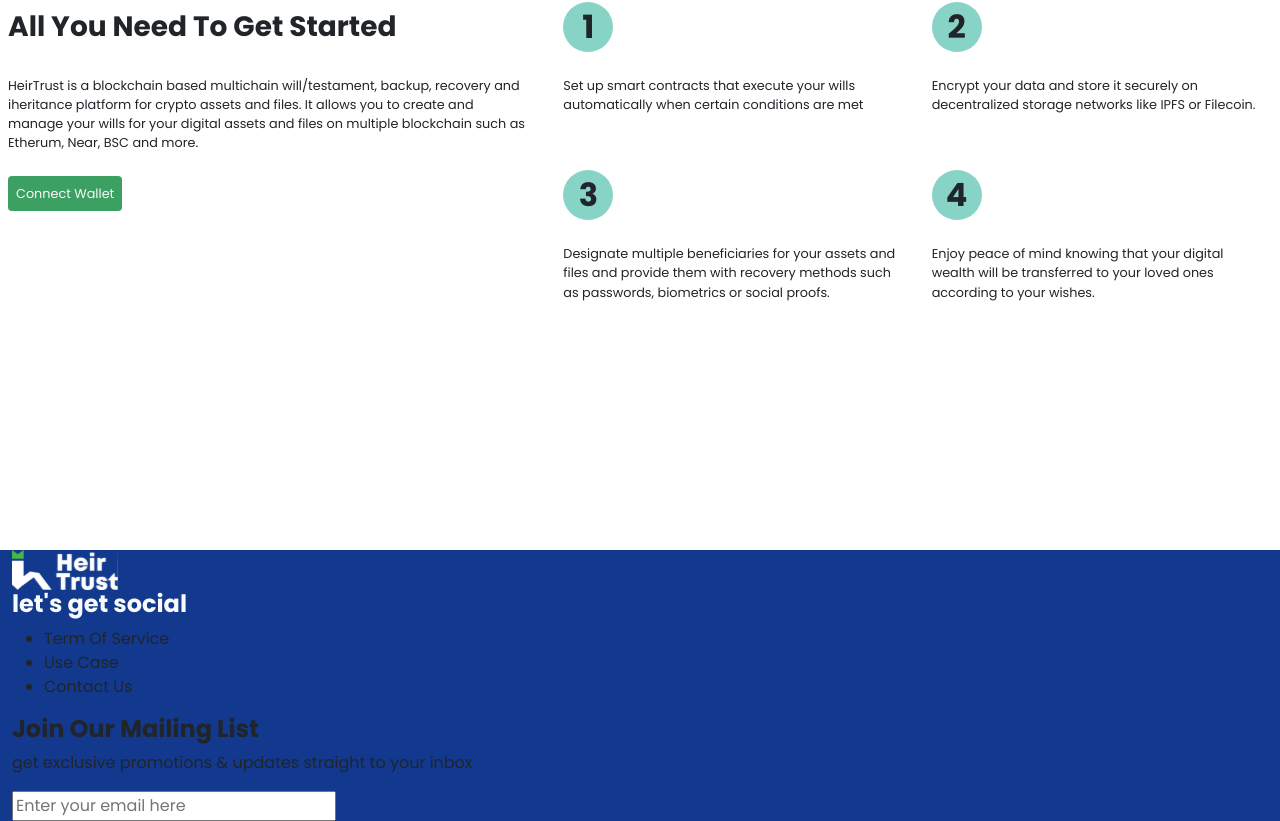
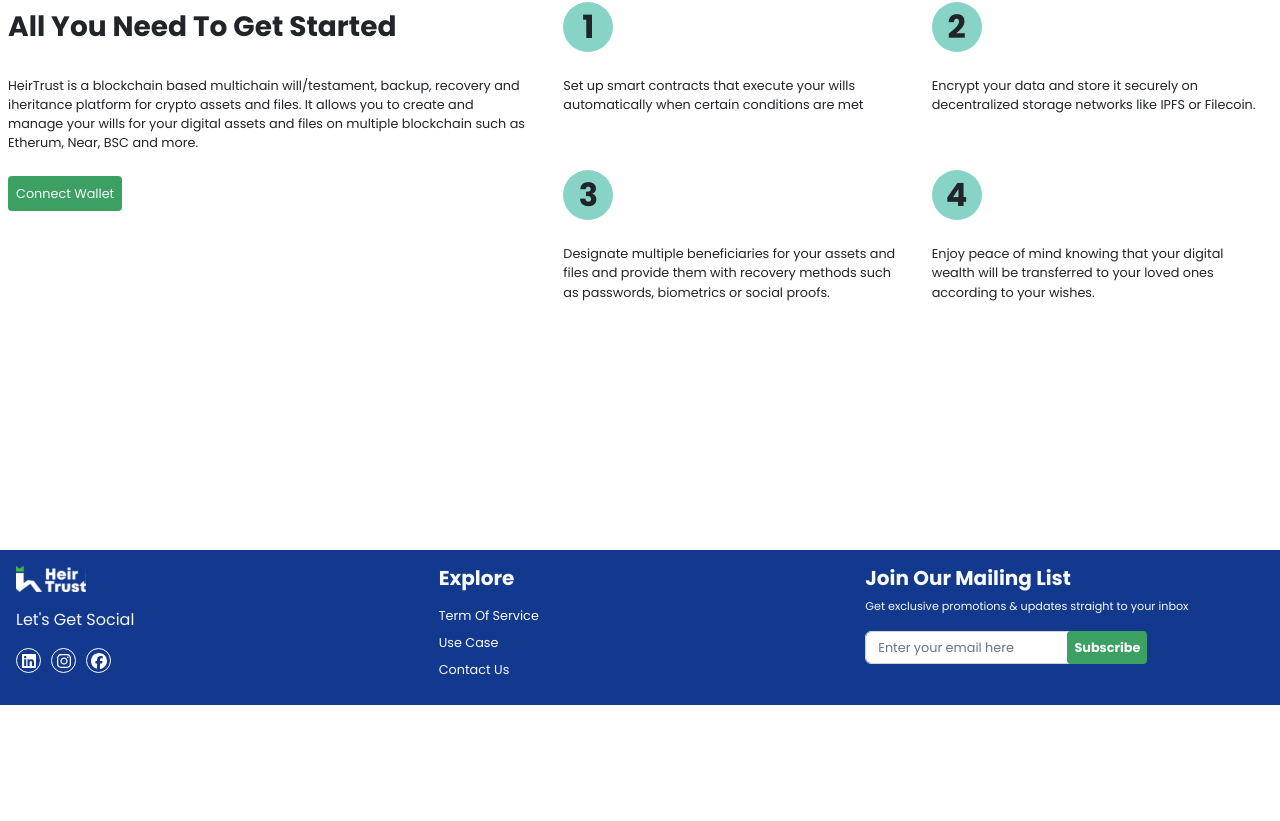
Before and after one commit to Adedoyin-Emmanuel/heirtrust, a React (Create React App) app: page / in a window 1280 px wide. Shown: the part 792-1613 px from the top of the page. After the commit the page ends 1497 px from the top, so only its background shows below. Built offline with nearby package versions, Linux system fonts and the light colour scheme.

Commit message:
Updated the footer component

```diff
--- a/package.json
+++ b/package.json
@@ -4,6 +4,10 @@
   "private": true,
   "dependencies": {
     "@fortawesome/fontawesome-free": "^6.3.0",
+    "@fortawesome/fontawesome-svg-core": "^6.3.0",
+    "@fortawesome/free-brands-svg-icons": "^6.3.0",
+    "@fortawesome/free-solid-svg-icons": "^6.3.0",
+    "@fortawesome/react-fontawesome": "^0.2.0",
     "@testing-library/jest-dom": "^5.16.5",
     "@testing-library/react": "^13.4.0",
     "@testing-library/user-event": "^13.5.0",
--- a/src/autoload.ts
+++ b/src/autoload.ts
@@ -4,6 +4,7 @@ import "bootstrap/dist/css/bootstrap.min.css.map";
 import "bootstrap/dist/js/bootstrap.js";
 import "bootstrap/dist/js/bootstrap.min.js.map";
 import '@fortawesome/fontawesome-free/css/all.css';
+import '@fortawesome/fontawesome-svg-core/styles.css';
 
 
 
--- a/src/components/app-email-input.tsx
+++ b/src/components/app-email-input.tsx
@@ -1,14 +1,22 @@
-import React from 'react'
+import React from "react";
+import AppButton from "./app-button";
+const AppEmailInput = (): JSX.Element =>
+{
 
-const AppEmailInput = ():JSX.Element =>
-{
-    return(
-        <React.Fragment>
-            <input type="email" name="appEmail" placeholder="Enter your email here" className=""/>
-        </React.Fragment>
-    );
-
-}
-
+  const handleClick = ():void =>
+  {
+    //pass
+  }
+  return (
+    <React.Fragment>
+      <section className="input-group  width-toggle-2">
+        <input type="text" className="form-control brand-small-text-2" placeholder="Enter your email here" />
+        <section className="input-group-append subscribe-button-container">
+          <AppButton text="subscribe" className="text-capitalize brand-bg-primary-green text-light brand-small-text-2 fw-bold subscribe-button" onClick={handleClick}/>
+        </section>
+      </section>
+    </React.Fragment>
+  );
+};
 
 export default AppEmailInput;
--- a/src/components/app-footer-social-icons.tsx
+++ b/src/components/app-footer-social-icons.tsx
@@ -1,14 +1,28 @@
 import React from 'react'
-
+import { config } from '@fortawesome/fontawesome-svg-core';
+import { FontAwesomeIcon } from '@fortawesome/react-fontawesome';
+import { faLinkedin, faInstagram, faFacebook } from '@fortawesome/free-brands-svg-icons';
+config.autoAddCss = false;
 const SocialIcons = (): JSX.Element =>
 {
     return (
         <React.Fragment>
-            <section className="social-icons">
-                <section className="social-linkedin">
-                    <i className="fa fa-linkedin" aria-hidden="true"></i>
+            <section className="social-icons-container d-flex align-items-center justify-content-start">
+                <section className="social-icon d-flex align-items-center justify-content-center">
+                    <FontAwesomeIcon icon={faLinkedin} style={{"color":"#fff"}}/>
+                </section>
+
+                <section className="social-icon d-flex align-items-center justify-content-center">
+                    <FontAwesomeIcon icon={faInstagram} style={{"color":"#fff"}}/>
+                </section>
+
+                <section className="social-icon d-flex align-items-center justify-content-center">
+                    <FontAwesomeIcon icon={faFacebook} style={{"color":"#fff"}}/>
                 </section>
             </section>
         </React.Fragment>
-    )
+    );
 }
+
+
+export default SocialIcons
--- a/src/components/app-footer.tsx
+++ b/src/components/app-footer.tsx
@@ -1,39 +1,42 @@
 import React from 'react'
 import AppWhiteLogo from "./../assets/images/logo-white.svg";
 import AppEmailInput from './app-email-input';
+import SocialIcons from './app-footer-social-icons';
 const AppFooter = ():JSX.Element =>
 {
     return (
         <React.Fragment>
-            <section className="app-footer container-fluid brand-bg-primary-blue">
-                <section className="app-footer-social-icons-container">
+            <section className="app-footer container-fluid brand-bg-primary-blue  row p-0 m-0" style={{"overflowX":"hidden"}}>
+                <section className="app-footer-social-icons-container col-sm-6 col-lg-4 col-md-4 p-3">
                     <section className="app-footer-logo-container">
-                        <img src={AppWhiteLogo} className="img-fluid"/>
+                        <img src={AppWhiteLogo} className="img-fluid" width="70" height="70"/>
                     </section>
 
-                     <section className="app-footer-text-area">
+                     <section className="app-footer-text-area ">
                        {/* <p>To continue, Google will share your name, email address, language pictures with HeirTrust.</p> */}
                      </section>
-                     <h4 className="fs-4 fw-bold text-light">let's get social</h4>
+                     <p className=" text-capitalize  text-light my-3">let's get social</p>
 
-                     <section className="app-footer-social-icons">
+                     <section className="app-footer-social-icons my-3">
+                         <SocialIcons/>
                      </section>
                 </section>
 
 
-                <section className="app-footer-explore">
-                    <ul className="app-footer-explore-list">
-                        <li className="app-footer-explore-items text-capitalize">term of service</li>
-                        <li className="app-footer-explore-items text-capitalize">use case</li>
-                        <li className="app-footer-explore-items text-capitalize">contact us</li>
+                <section className="app-footer-explore col-sm-6 col-lg-4 col-md-4">
+                    <h5 className="text-capitalize text-light fs-5  my-3 fw-bold">explore</h5>
+                    <ul className="app-footer-explore-list list-unstyled text-light">
+                        <li className="app-footer-explore-items text-capitalize my-2 text-light brand-small-text-2">term of service</li>
+                        <li className="app-footer-explore-items text-capitalize my-2 text-light brand-small-text-2">use case</li>
+                        <li className="app-footer-explore-items text-capitalize my-2 text-light brand-small-text-2">contact us</li>
                     </ul>
                 </section>
 
 
 
-                <section className="app-footer-mail-list">
-                    <h4 className="fw-bold fs-4 text-capitalize">join our mailing list</h4>
-                    <p>get exclusive promotions & updates straight to your inbox</p>
+                <section className="app-footer-mail-list col-sm-6 col-lg-4 col-md-4 my-3">
+                    <h5 className="fw-bold fs-5 text-capitalize text-light">join our mailing list</h5>
+                    <p className="brand-small-text-3 text-light">Get exclusive promotions & updates straight to your inbox</p>
                     <AppEmailInput></AppEmailInput>
                 </section>
             </section>
--- a/src/includes/styles/customStyles.css
+++ b/src/includes/styles/customStyles.css
@@ -94,11 +94,24 @@
 {
     font-size:calc(var(--brand-small-text) - 0.1rem);
 }
+
+.brand-small-text-3
+{
+    font-size:calc(var(--brand-small-text) - 0.2rem);
+}
 .brand-button-outline-green
 {
     border:var(--brand-button-outline-weight) solid var(--brand-secondary-green-color);
 }
 
+.subscribe-button-container
+{
+    transform: translateX(-20px);
+}
+.subscribe-button
+{
+    padding:7px;
+}
 
 
 
@@ -139,3 +152,50 @@
     border-radius:50% !important;
     background:var(--brand-tertiary-green-color);
 }
+
+
+/*social icons*/
+
+.social-icon
+{
+    border-radius:50% !important;
+    width:25px;
+    height:25px;
+    border: calc(var(--brand-button-outline-weight) - 1px) solid var(--brand-white-color);
+    margin-right:10px;
+}
+
+
+
+
+/*custom responsiveness*/
+@media (min-width: 667.98px) {
+	.width-toggle {
+		width: 35%;
+	}
+	.width-toggle-2 {
+		width: 75%;
+
+	}
+	.width-toggle-5{
+		width:90%;
+	}
+
+	.width-toggle-3 {
+		width: 50%;
+	}
+	.width-toggle-4{
+		width:30%;
+	}
+	.width-toggle-7{
+		width:40%;
+	}
+	.width-toggle-6{
+		width:25%;
+	}
+
+	.width-toggle-dash{
+		width:20%;
+	}
+
+}
```
Also changed, not shown: 1 other file (tests, documents, lock files or other folders).
